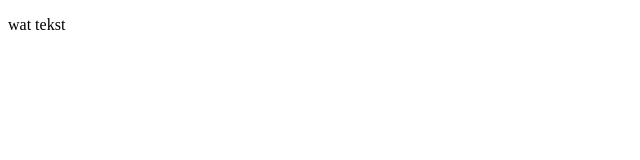
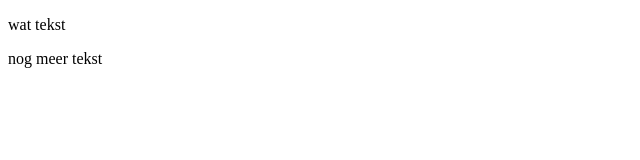
Before and after one commit to matheoDieryck/matheodieryck.github.io, a plain HTML site: page fakeLabo/fakeLabo.html in a window 1280 px wide. Shown: the full height of the page, 0-640 px from the left. Drawn offline with Linux system fonts and the light colour scheme.

Commit message:
meer tekst
nog meer tekst

```diff
--- a/fakeLabo/fakeLabo.html
+++ b/fakeLabo/fakeLabo.html
@@ -6,5 +6,6 @@
 </head>
 <body>
 <p>wat tekst</p>
+<p>nog meer tekst</p>
 </body>
 </html>
```
